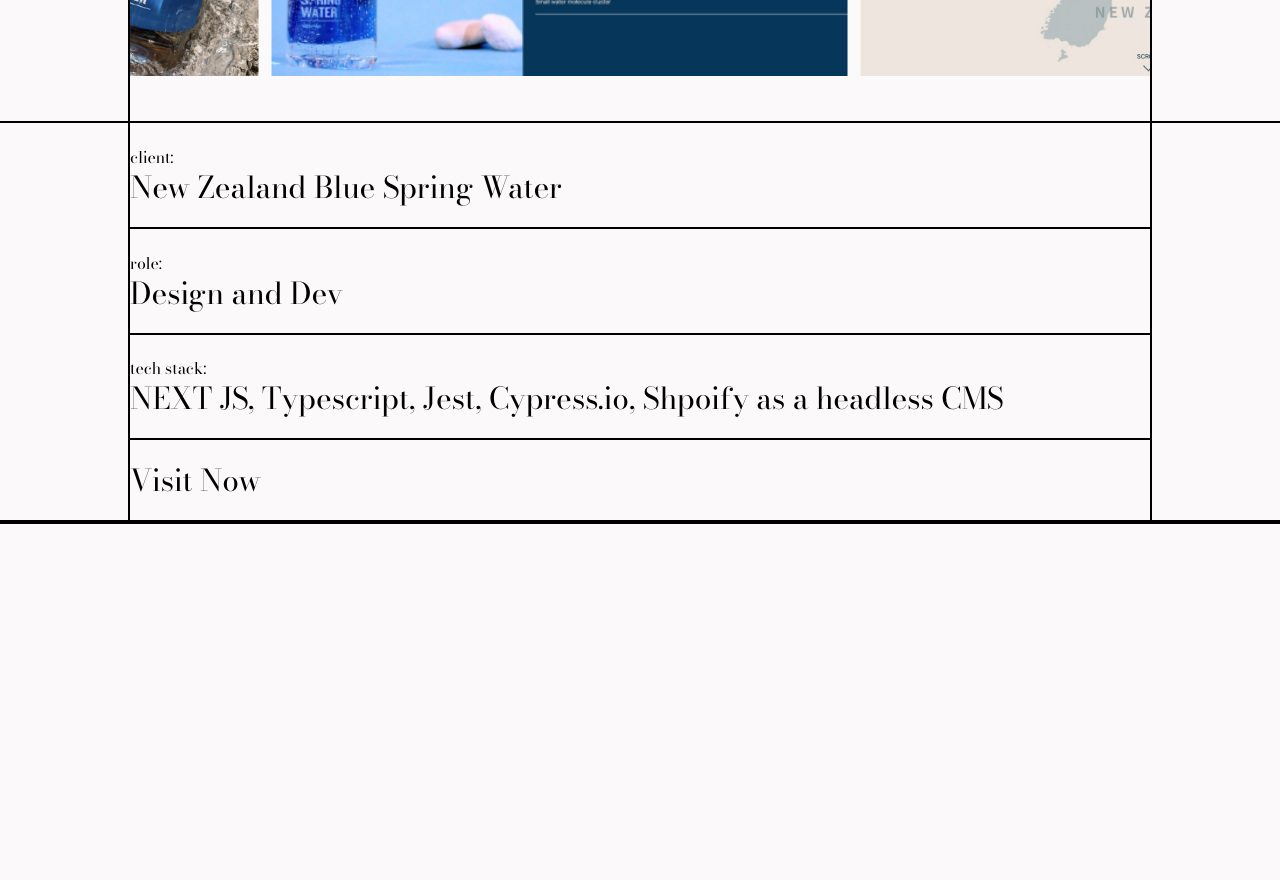
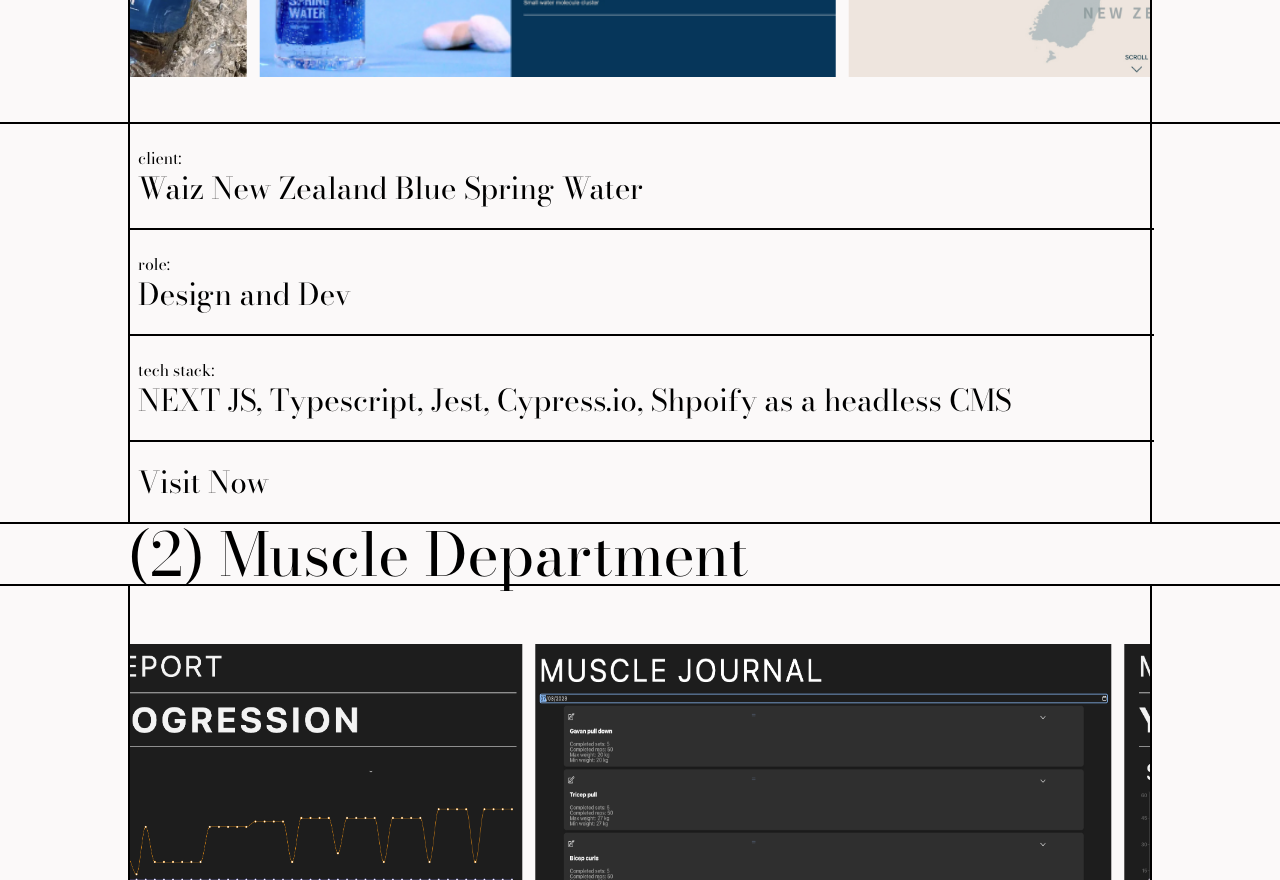
Before and after one commit to wecessary/personal-website-2023, a Next.js app: page / in a window 1280 px wide. Shown: the part 1920-2800 px from the top of the page. Before the commit the page ends 2444 px from the top, so only its background shows below. Built offline with nearby package versions, Linux system fonts and the light colour scheme.

Commit message:
make project a reusable component

```diff
--- a/src/components/common/ui/grid/RowContainers.tsx
+++ b/src/components/common/ui/grid/RowContainers.tsx
@@ -7,7 +7,9 @@
   textSize: keyof typeof textSizeClasses;
   childPosition: keyof typeof childDisplayClasses;
   sideBorders?: boolean;
-  sideBorderColour?: string;
+  borderColour?: string;
+  bottomBorder?: boolean;
+  overideDefaultWidth?: boolean;
 }
 
 export const RowChildContainer = ({
@@ -15,13 +17,17 @@
   textSize,
   childPosition,
   sideBorders,
-  sideBorderColour,
+  borderColour,
+  bottomBorder,
+  overideDefaultWidth,
 }: RowContainer) => {
   return (
     <div
-      className={`w-[90vw] md:w-[80vw] ${textSizeClasses[textSize]} ${
-        childDisplayClasses[childPosition]
-      } ${sideBorders && "border-r-2 border-l-2"} ${sideBorderColour}`}
+      className={`${overideDefaultWidth || "w-[90vw] md:w-[80vw]"} ${
+        textSizeClasses[textSize]
+      } ${childDisplayClasses[childPosition]} ${
+        sideBorders && "border-r-2 border-l-2"
+      } ${bottomBorder && "border-b-2"} ${borderColour}`}
     >
       {children}
     </div>
--- a/src/components/portfolio/Portfolio.tsx
+++ /dev/null
@@ -1,86 +0,0 @@
-import { waizImages } from "@/const/images";
-import { textSizeClasses } from "@/const/textSizes";
-import { Row } from "../common/ui/grid/Row";
-import { RowChildContainer } from "../common/ui/grid/RowContainers";
-import { InfiniteBanner } from "../common/ui/InfiniteBanner";
-
-export const Portfolio = () => {
-  return (
-    <>
-      <div className="flex justify-center">
-        <div className={`${textSizeClasses.lg} w-[90vw] md:w-[80vw]`}>
-          (1)Waiz water ecommerce
-        </div>
-      </div>
-      <div className="min-h-screen grid grid-rows-2">
-        <Row
-          localStyles="border-t-2"
-          border
-          animation="noAnimation"
-          renderRowChild={() => (
-            <RowChildContainer
-              sideBorders
-              sideBorderColour="border-black"
-              textSize="xs"
-              childPosition="flexColCenter"
-            >
-              <InfiniteBanner
-                itemsSrc={waizImages}
-                numberOfRepeatItems={3}
-                itemType="image"
-              />
-            </RowChildContainer>
-          )}
-        />
-        <Row
-          border
-          animation="noAnimation"
-          renderRowChild={() => (
-            <RowChildContainer
-              sideBorders
-              sideBorderColour="border-black"
-              textSize="xs"
-              childPosition="none"
-            >
-              <div className="grid grid-row-4 h-full">
-                <div className="row-span-1 border-b-2 border-black flex flex-col justify-center">
-                  <p className="text-base">client:</p>
-                  <p className="">New Zealand Blue Spring Water</p>
-                </div>
-                <div className="row-span-1 border-b-2 border-black flex flex-col justify-center">
-                  <p className="text-base">role:</p>
-                  <p>Design and Dev</p>
-                </div>
-                <div className="row-span-1 border-b-2 border-black flex flex-col justify-center">
-                  <p className="text-base">tech stack:</p>
-                  <p>
-                    NEXT JS, Typescript, Jest, Cypress.io, Shpoify as a headless
-                    CMS
-                  </p>
-                </div>
-                <div className="row-span-1  flex flex-col justify-center">
-                  <p>Visit Now</p>
-                </div>
-              </div>
-            </RowChildContainer>
-          )}
-        />
-
-        <Row
-          border
-          animation="noAnimation"
-          renderRowChild={() => (
-            <RowChildContainer
-              sideBorders
-              sideBorderColour="border-black"
-              textSize="xs"
-              childPosition="none"
-            >
-              <div className="grid grid-row-2 h-full"></div>
-            </RowChildContainer>
-          )}
-        />
-      </div>
-    </>
-  );
-};
--- /dev/null
+++ b/src/components/portfolio/Project.tsx
@@ -0,0 +1,103 @@
+import { waizImages } from "@/const/images";
+import { textSizeClasses } from "@/const/textSizes";
+import { Row } from "../common/ui/grid/Row";
+import { RowChildContainer } from "../common/ui/grid/RowContainers";
+import { InfiniteBanner } from "../common/ui/InfiniteBanner";
+
+interface ProjectProps {
+  title: string;
+  projectImages: string[];
+  repeatingImages: number;
+  client: string;
+  role: string;
+  techStack: string;
+}
+
+export const Project = ({
+  title,
+  projectImages,
+  repeatingImages,
+  client,
+  role,
+  techStack,
+}: ProjectProps) => {
+  return (
+    <>
+      <div className="flex justify-center">
+        <div className={`${textSizeClasses.lg} w-[90vw] md:w-[80vw]`}>
+          <h2>{title}</h2>
+        </div>
+      </div>
+      <div className="min-h-screen grid grid-rows-2">
+        <Row
+          localStyles="border-t-2"
+          border
+          animation="noAnimation"
+          renderRowChild={() => (
+            <RowChildContainer
+              sideBorders
+              borderColour="border-black"
+              textSize="xs"
+              childPosition="flexColCenter"
+            >
+              <InfiniteBanner
+                itemsSrc={projectImages}
+                numberOfRepeatItems={repeatingImages}
+                itemType="image"
+              />
+            </RowChildContainer>
+          )}
+        />
+        <Row
+          border
+          animation="noAnimation"
+          renderRowChild={() => (
+            <RowChildContainer
+              sideBorders
+              borderColour="border-black"
+              textSize="xs"
+              childPosition="none"
+            >
+              <div className="grid grid-row-4 h-full">
+                <RowChildContainer
+                  textSize="xs"
+                  childPosition="flexColCenter"
+                  bottomBorder
+                  borderColour="border-black"
+                >
+                  <p className="text-base px-2">client:</p>
+                  <p className="px-2">{client}</p>
+                </RowChildContainer>
+                <RowChildContainer
+                  textSize="xs"
+                  childPosition="flexColCenter"
+                  bottomBorder
+                  borderColour="border-black"
+                >
+                  <p className="text-base px-2">role:</p>
+                  <p className="px-2">{role}</p>
+                </RowChildContainer>
+                <RowChildContainer
+                  textSize="xs"
+                  childPosition="flexColCenter"
+                  bottomBorder
+                  borderColour="border-black"
+                >
+                  <p className="text-base px-2">tech stack:</p>
+                  <p className="px-2">{techStack}</p>
+                </RowChildContainer>
+                <RowChildContainer
+                  textSize="xs"
+                  childPosition="flexColCenter"
+                  borderColour="border-black"
+                >
+                  <p className="px-2">Visit Now</p>
+                </RowChildContainer>
+              </div>
+            </RowChildContainer>
+          )}
+        />
+      </div>
+    </>
+  );
+};
--- a/src/const/images.ts
+++ b/src/const/images.ts
@@ -8,3 +8,10 @@
   "/waiz-product.jpg",
   "/waiz-map.jpg",
 ];
+
+export const muscleImages = [
+  "/muscle1.jpg",
+  "/muscle2.jpg",
+  "/muscle1.jpg",
+  "/muscle2.jpg",
+];
--- a/src/pages/index.tsx
+++ b/src/pages/index.tsx
@@ -1,7 +1,8 @@
 import { AboutMe } from "@/components/aboutMe/AboutMe";
 import { Hero } from "@/components/hero/Hero";
 import { TransitionScreen } from "@/components/hero/TransitionScreen";
-import { Portfolio } from "@/components/portfolio/Portfolio";
+import { Project } from "@/components/portfolio/Project";
+import { muscleImages, waizImages } from "@/const/images";
 import Head from "next/head";
 import { useState } from "react";
 
@@ -23,7 +24,22 @@
           <>
             <Hero />
             <AboutMe />
-            <Portfolio />
+            <Project
+              title="(1)Waiz Water Ecommerce"
+              projectImages={waizImages}
+              repeatingImages={3}
+              client={"Waiz New Zealand Blue Spring Water"}
+              role="Design and Dev"
+              techStack="NEXT JS, Typescript, Jest, Cypress.io, Shpoify as a headless CMS"
+            />
+            <Project
+              title="(2) Muscle Department"
+              projectImages={muscleImages}
+              repeatingImages={2}
+              client={"myself"}
+              role="Design and Dev"
+              techStack="React, Typescript, React Router, Jest, Firebase"
+            />
           </>
         )}
       </main>
```
Also changed, not shown: public/muscle1.jpg (added), public/muscle2.jpg (added).
